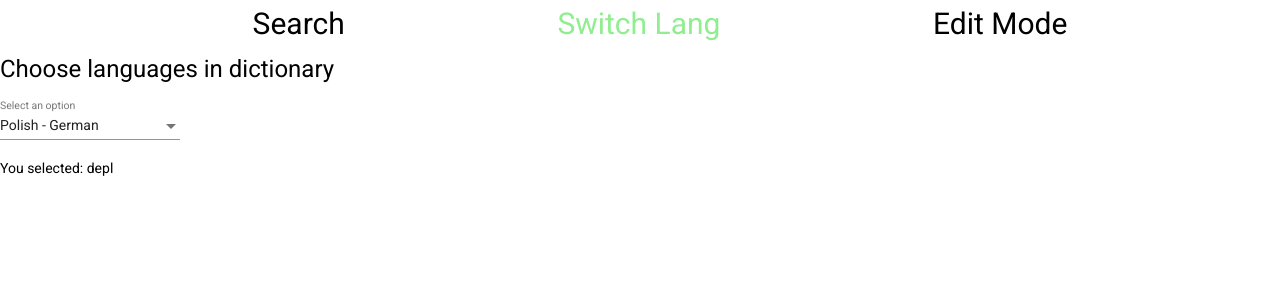
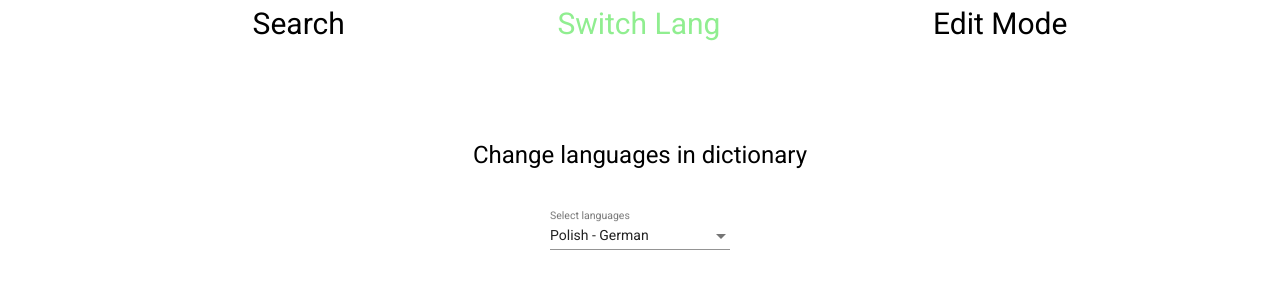
Before and after one commit to Emil2301/flashcards, an Angular app in the folder flashcards-frontend/: page /switch-lang in a window 1280 px wide. Shown: the top 300 px of the page. Built offline with nearby package versions, Linux system fonts and the light colour scheme.

Commit message:
switch-lang - add some css

```diff
--- a/flashcards-frontend/src/app/components/switch-lang/switch-lang.component.html
+++ b/flashcards-frontend/src/app/components/switch-lang/switch-lang.component.html
@@ -1,7 +1,8 @@
-<h1>Choose languages in dictionary</h1>
+<div class="container">
+  <h1 class="title">Change languages in dictionary</h1>
 
   <mat-form-field>
-  <mat-label>Select an option</mat-label>
+    <mat-label>Select languages</mat-label>
     <mat-select [(value)]="selected" (selectionChange)="changeLanguage($event)">
       <mat-option value="depl">Polish - German</mat-option>
       <mat-option value="espl">Polish - Spanish</mat-option>
@@ -9,5 +10,4 @@
       <mat-option value="plru">Polish - Russian</mat-option>
     </mat-select>
   </mat-form-field>
-
-<p>You selected: {{ selected }}</p>
+</div>
--- a/flashcards-frontend/src/app/components/switch-lang/switch-lang.component.scss
+++ b/flashcards-frontend/src/app/components/switch-lang/switch-lang.component.scss
@@ -0,0 +1,10 @@
+div.container {
+	display: flex;
+	flex-direction: column;
+	align-items: center;
+	margin-top: 100px;
+}
+
+.title {
+	margin-bottom: 40px;
+}
```
Lines whose indentation alone changed are shown as unchanged.
